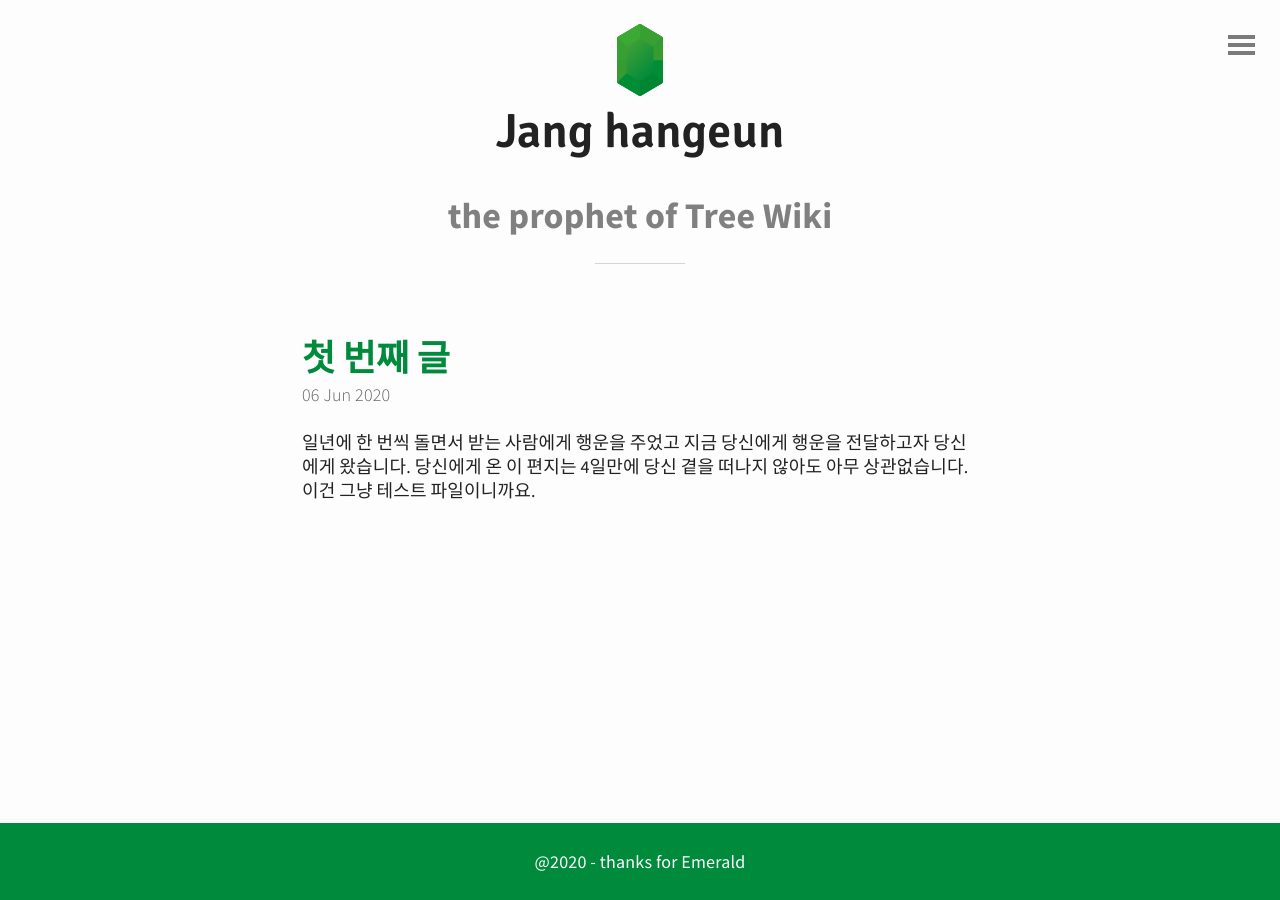
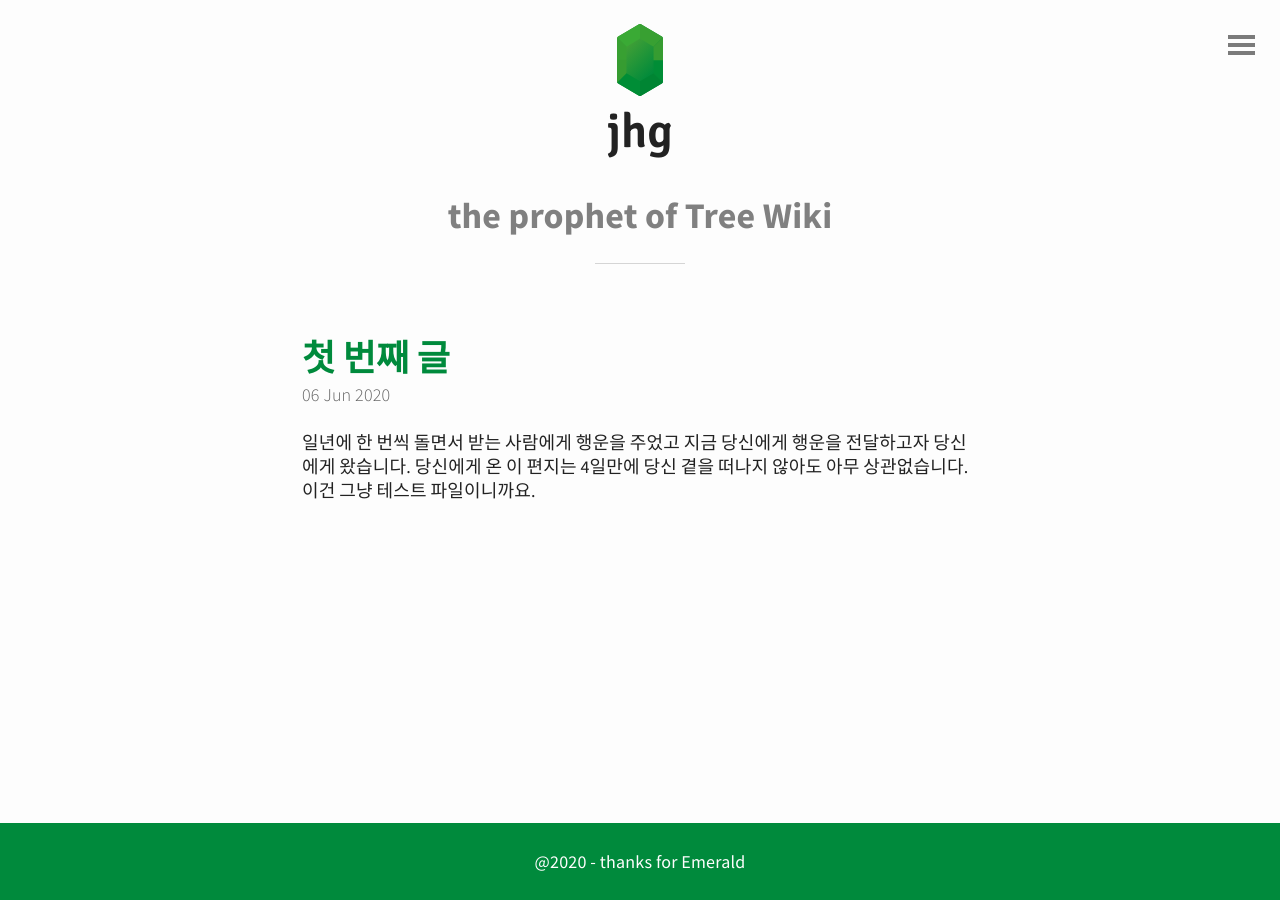
Before and after one commit to treewikiprophet/treewikiprophet, a Jekyll site: the page built from index.html, in a window 1280 px wide. Built offline with Jekyll 4.4.1, drawn with Linux system fonts in a browser that asks for light colours; the list of posts is cut into pages by our own code.

Commit message:
Update header.html

```diff
--- a/_includes/header.html
+++ b/_includes/header.html
@@ -1,7 +1,7 @@
 <header id="header">
 	<a href="{{ site.baseurl }}">
 		<img src="{{ "/img/emerald.svg" | prepend: site.baseurl | replace: '//', '/' }}" alt="Emerald Logo">
-	  <h1>Jang hangeun</h1>
+	  <h1>jhg</h1>
           <h2 style="color:grey;">the prophet of Tree Wiki</h2>
 	</a>
 </header>
```
